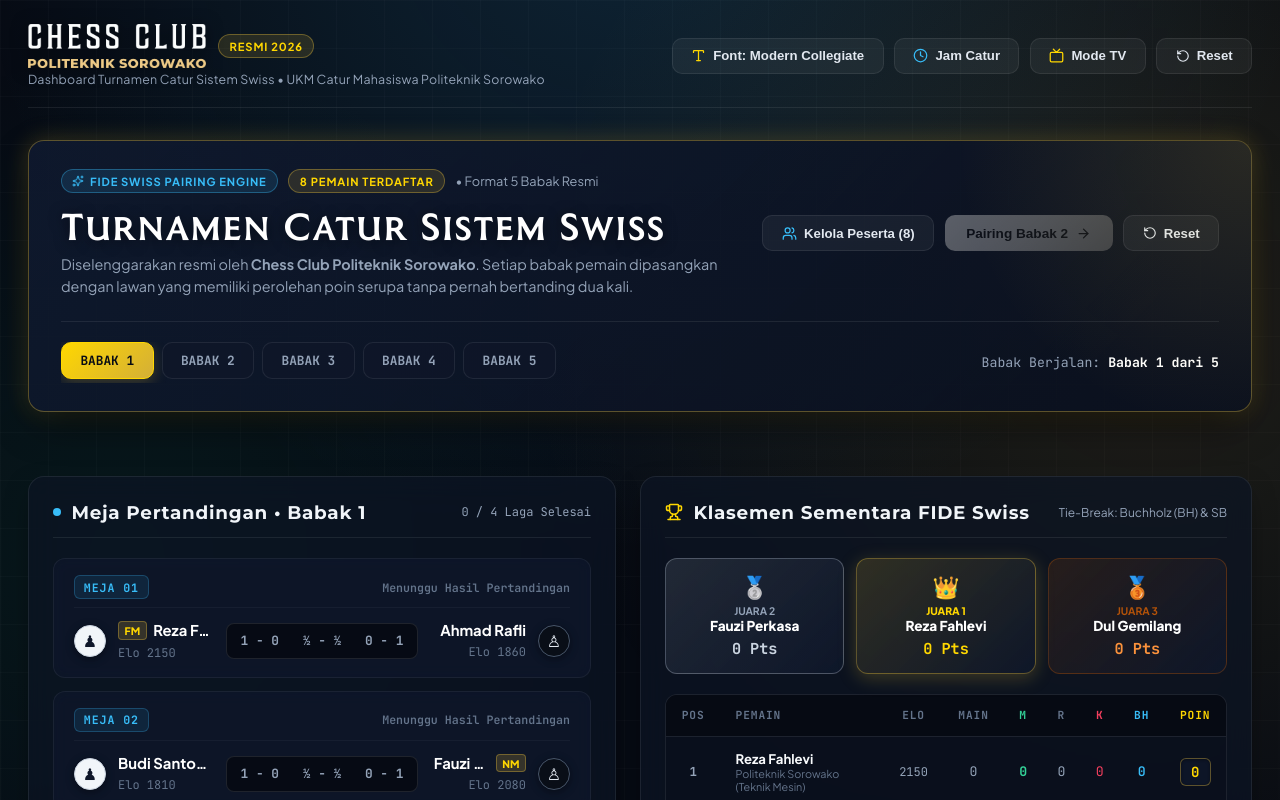
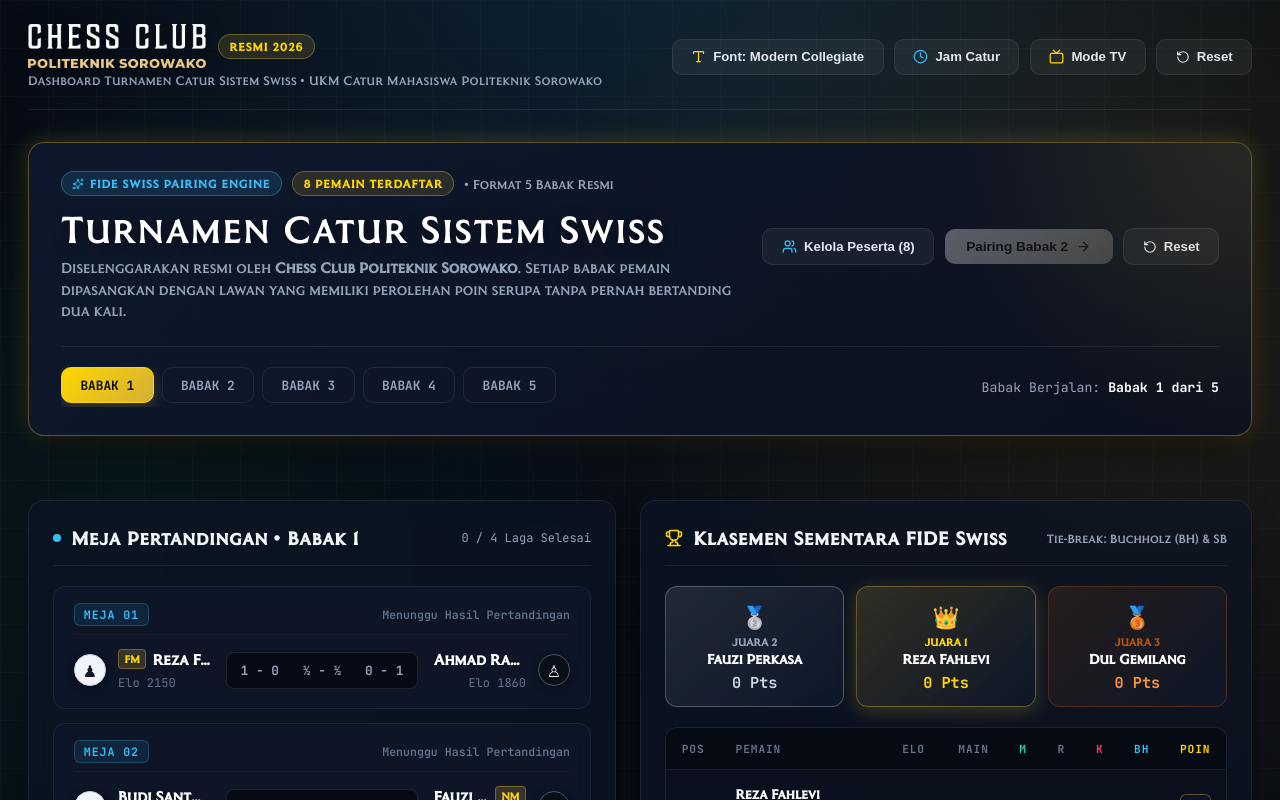
Before and after one commit to dev-byreza/dashboard-turnamen-chess, a Next.js app: page / in a window 1280 px wide. Shown: the top 800 px of the page. Built offline with nearby package versions, Linux system fonts and the light colour scheme.

Commit message:
feat: load Coinage Caps Kruger Gray from project directory via next/font/local and globals.css

```diff
--- a/src/app/globals.css
+++ b/src/app/globals.css
@@ -35,8 +35,8 @@
   --text-secondary: #94a3b8;
   --text-muted: #64748b;
 
-  /* Default Typography: Modern Collegiate (Matches Chess Club Politeknik Sorowako Logo) */
-  --font-display: 'Montserrat', -apple-system, BlinkMacSystemFont, sans-serif;
+  /* Default Typography: Coinage Caps Kruger Gray for Headlines & Display */
+  --font-display: 'Coinage Caps Kruger Gray', 'Montserrat', -apple-system, BlinkMacSystemFont, sans-serif;
   --font-body: 'Plus Jakarta Sans', -apple-system, BlinkMacSystemFont, sans-serif;
   --font-code: 'JetBrains Mono', monospace;
   --font-editorial-serif: 'Coinage Caps Kruger Gray', 'DM Serif Display', 'Cormorant Garamond', 'Cinzel', Georgia, serif;
--- a/src/app/layout.tsx
+++ b/src/app/layout.tsx
@@ -1,5 +1,12 @@
 import type { Metadata } from 'next';
+import localFont from 'next/font/local';
 import './globals.css';
+
+const coinageFont = localFont({
+  src: '../../CoinageCapsKrugerGray.ttf',
+  variable: '--font-coinage',
+  display: 'swap',
+});
 
 export const metadata: Metadata = {
   title: 'Turnamen Catur Sistem Swiss | Dashboard Modern & Elegan',
@@ -12,12 +19,12 @@ export default function RootLayout({
   children: React.ReactNode;
 }) {
   return (
-    <html lang="id">
+    <html lang="id" className={coinageFont.variable}>
       <head>
         <link rel="preconnect" href="https://fonts.googleapis.com" />
         <link rel="preconnect" href="https://fonts.gstatic.com" crossOrigin="anonymous" />
       </head>
-      <body>{children}</body>
+      <body className={coinageFont.className}>{children}</body>
     </html>
   );
 }
```
Also changed, not shown: CoinageCapsKrugerGray.ttf (added).
